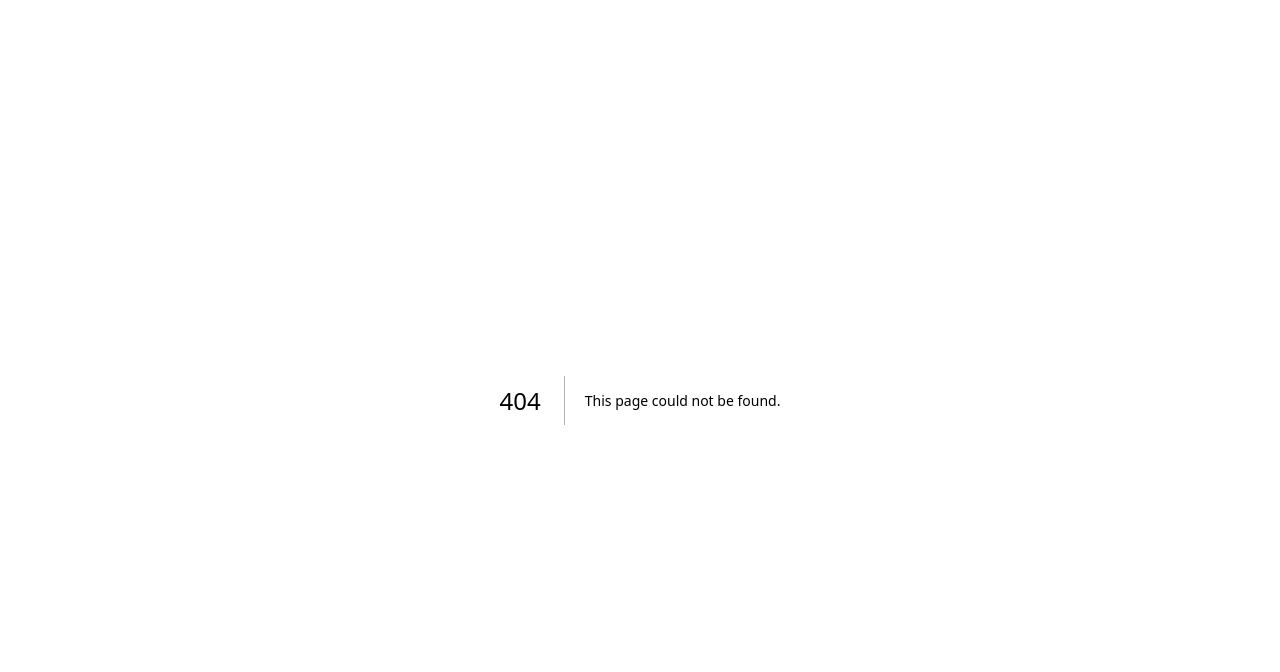
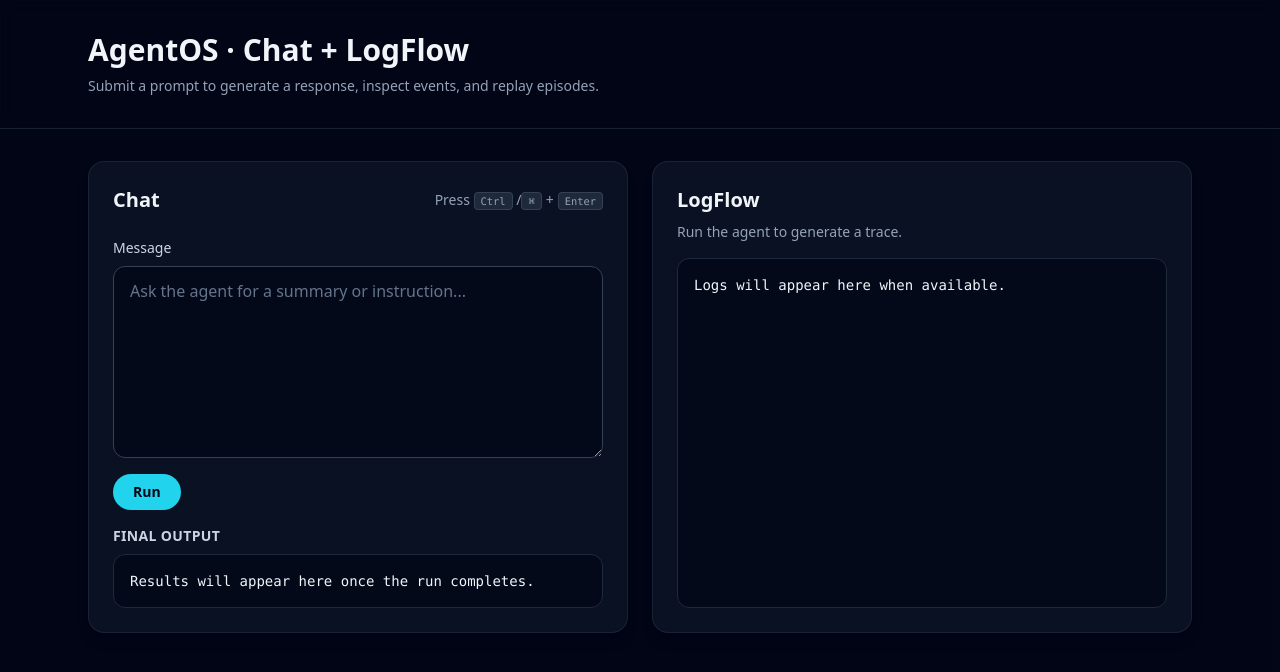
Before and after one commit to chaojiget/AOS, a Next.js app: page /run in a window 1280 px wide. Before the commit this address had no page. Shown: the top 672 px of the page. Built offline with nearby package versions, Linux system fonts and the light colour scheme.

Commit message:
Add Tailwind-styled run page with chat and log panels

```diff
--- /dev/null
+++ b/pages/_document.tsx
@@ -0,0 +1,32 @@
+import { Html, Head, Main, NextScript } from "next/document";
+
+export default function Document() {
+  return (
+    <Html lang="en">
+      <Head>
+        <script
+          dangerouslySetInnerHTML={{
+            __html: `
+              window.tailwind = window.tailwind || {};
+              window.tailwind.config = {
+                darkMode: "class",
+                theme: {
+                  extend: {
+                    fontFamily: {
+                      sans: ["Inter", "system-ui", "sans-serif"],
+                    },
+                  },
+                },
+              };
+            `,
+          }}
+        />
+        <script src="https://cdn.tailwindcss.com?plugins=typography"></script>
+      </Head>
+      <body className="bg-slate-950 text-slate-100">
+        <Main />
+        <NextScript />
+      </body>
+    </Html>
+  );
+}
--- /dev/null
+++ b/pages/run.tsx
@@ -0,0 +1,234 @@
+import { NextPage } from "next";
+import Head from "next/head";
+import type { FC, FormEvent } from "react";
+import { useCallback, useState } from "react";
+
+interface RunResponse {
+  trace_id: string;
+  result?: unknown;
+}
+
+interface ChatPanelProps {
+  message: string;
+  onMessageChange: (value: string) => void;
+  onRun: () => void;
+  isRunning: boolean;
+  status: string;
+  finalOutput: string;
+}
+
+interface LogFlowPanelProps {
+  traceId: string | null;
+  log: string;
+  isLoading: boolean;
+}
+
+const formatResult = (result: unknown): string => {
+  if (result === null || result === undefined) {
+    return "Result is empty.";
+  }
+
+  if (typeof result === "string") {
+    return result;
+  }
+
+  try {
+    return JSON.stringify(result, null, 2);
+  } catch (error) {
+    return String(result);
+  }
+};
+
+const ChatPanel: FC<ChatPanelProps> = ({
+  message,
+  onMessageChange,
+  onRun,
+  isRunning,
+  status,
+  finalOutput,
+}) => {
+  const handleSubmit = useCallback(
+    (event: FormEvent<HTMLFormElement>) => {
+      event.preventDefault();
+      onRun();
+    },
+    [onRun],
+  );
+
+  return (
+    <section className="flex flex-col gap-6 rounded-2xl border border-slate-800/80 bg-slate-900/70 p-6 shadow-lg">
+      <div className="flex flex-col gap-2 sm:flex-row sm:items-center sm:justify-between">
+        <h2 className="text-xl font-semibold text-slate-100">Chat</h2>
+        <p className="text-xs text-slate-400 sm:text-sm">
+          Press <kbd className="rounded border border-slate-700 bg-slate-800 px-1.5 py-0.5 font-mono text-[0.65rem]">Ctrl</kbd> /
+          <kbd className="rounded border border-slate-700 bg-slate-800 px-1.5 py-0.5 font-mono text-[0.65rem]">⌘</kbd>
+          <span className="px-1">+</span>
+          <kbd className="rounded border border-slate-700 bg-slate-800 px-1.5 py-0.5 font-mono text-[0.65rem]">Enter</kbd>
+        </p>
+      </div>
+      <form className="flex flex-1 flex-col gap-4" onSubmit={handleSubmit}>
+        <label className="flex flex-col gap-2 text-sm font-medium text-slate-300" htmlFor="message">
+          Message
+          <textarea
+            id="message"
+            placeholder="Ask the agent for a summary or instruction..."
+            value={message}
+            onChange={(event) => onMessageChange(event.target.value)}
+            onKeyDown={(event) => {
+              if (!isRunning && event.key === "Enter" && (event.metaKey || event.ctrlKey)) {
+                event.preventDefault();
+                onRun();
+              }
+            }}
+            className="min-h-[12rem] w-full resize-y rounded-xl border border-slate-700 bg-slate-950/70 px-4 py-3 text-base text-slate-100 placeholder:text-slate-500 focus:border-cyan-400 focus:outline-none focus:ring-2 focus:ring-cyan-400/30"
+          />
+        </label>
+        <div className="flex flex-wrap items-center gap-3">
+          <button
+            type="submit"
+            disabled={isRunning}
+            className="inline-flex items-center justify-center rounded-full bg-cyan-400 px-5 py-2 text-sm font-semibold text-slate-950 transition hover:bg-cyan-300 focus:outline-none focus:ring-2 focus:ring-cyan-200 disabled:cursor-not-allowed disabled:opacity-60"
+          >
+            {isRunning ? "Running..." : "Run"}
+          </button>
+          <span className="text-sm text-slate-400">{status}</span>
+        </div>
+        <div className="flex flex-col gap-2">
+          <h3 className="text-sm font-semibold uppercase tracking-wide text-slate-300">Final Output</h3>
+          <pre className="max-h-72 overflow-y-auto whitespace-pre-wrap rounded-xl border border-slate-800 bg-slate-950/70 p-4 text-sm text-slate-100">
+            {finalOutput || "Results will appear here once the run completes."}
+          </pre>
+        </div>
+      </form>
+    </section>
+  );
+};
+
+const LogFlowPanel: FC<LogFlowPanelProps> = ({ traceId, log, isLoading }) => {
+  return (
+    <section className="flex h-full flex-col gap-4 rounded-2xl border border-slate-800/80 bg-slate-900/70 p-6 shadow-lg">
+      <div className="flex flex-col gap-2">
+        <h2 className="text-xl font-semibold text-slate-100">LogFlow</h2>
+        <p className="text-xs text-slate-400 sm:text-sm">
+          {traceId ? (
+            <span>
+              trace_id: <code className="break-all text-cyan-300">{traceId}</code>
+            </span>
+          ) : (
+            "Run the agent to generate a trace."
+          )}
+        </p>
+      </div>
+      <pre className="max-h-[28rem] flex-1 overflow-y-auto whitespace-pre-wrap rounded-xl border border-slate-800 bg-slate-950/70 p-4 text-sm text-slate-100">
+        {isLoading ? "Loading episode log..." : log || "Logs will appear here when available."}
+      </pre>
+    </section>
+  );
+};
+
+const RunPage: NextPage = () => {
+  const [message, setMessage] = useState("");
+  const [isRunning, setIsRunning] = useState(false);
+  const [status, setStatus] = useState("");
+  const [finalOutput, setFinalOutput] = useState("");
+  const [traceId, setTraceId] = useState<string | null>(null);
+  const [log, setLog] = useState("");
+  const [isLogLoading, setIsLogLoading] = useState(false);
+
+  const handleRun = useCallback(async () => {
+    if (isRunning) {
+      return;
+    }
+    const prompt = message.trim();
+    setIsRunning(true);
+    setStatus("Running...");
+    setFinalOutput("");
+    setTraceId(null);
+    setLog("");
+    setIsLogLoading(false);
+
+    try {
+      const response = await fetch("/api/run", {
+        method: "POST",
+        headers: { "Content-Type": "application/json" },
+        body: JSON.stringify({ message: prompt }),
+      });
+
+      if (!response.ok) {
+        const error = await response.json().catch(() => undefined);
+        const message = typeof error?.message === "string" ? error.message : "Request failed";
+        throw new Error(message);
+      }
+
+      const data = (await response.json()) as RunResponse;
+      setStatus("Completed");
+      setTraceId(data.trace_id);
+      setFinalOutput(formatResult(data.result));
+
+      if (data.trace_id) {
+        setIsLogLoading(true);
+        try {
+          const episodeResponse = await fetch(`/api/episodes/${data.trace_id}`);
+          if (episodeResponse.ok) {
+            const episodeText = await episodeResponse.text();
+            const trimmedText = episodeText.trim();
+            setLog(trimmedText.length > 0 ? trimmedText : "Episode available but empty.");
+          } else {
+            setLog("Episode not available yet.");
+          }
+        } catch {
+          setLog("Failed to load episode log.");
+        } finally {
+          setIsLogLoading(false);
+        }
+      } else {
+        setLog("Trace id was not provided for this run.");
+      }
+    } catch (error) {
+      setStatus("Failed");
+      const message = error instanceof Error ? error.message : "Request failed";
+      setFinalOutput(message);
+      setLog("Run failed before episode log could be retrieved.");
+      setIsLogLoading(false);
+    } finally {
+      setIsRunning(false);
+    }
+  }, [isRunning, message]);
+
+  return (
+    <>
+      <Head>
+        <title>AgentOS · Run</title>
+        <meta
+          name="description"
+          content="Execute the AgentOS run loop, inspect the final output, and browse the LogFlow episode events."
+        />
+      </Head>
+      <div className="min-h-screen bg-slate-950/95 text-slate-100">
+        <header className="border-b border-slate-800/80 bg-slate-950/60 backdrop-blur">
+          <div className="mx-auto flex max-w-6xl flex-col gap-3 px-6 py-8 lg:flex-row lg:items-baseline lg:justify-between">
+            <div className="space-y-2">
+              <h1 className="text-3xl font-semibold">AgentOS · Chat + LogFlow</h1>
+              <p className="text-sm text-slate-400">
+                Submit a prompt to generate a response, inspect events, and replay episodes.
+              </p>
+            </div>
+          </div>
+        </header>
+        <main className="mx-auto grid w-full max-w-6xl flex-1 grid-cols-1 gap-6 px-6 py-8 lg:grid-cols-2">
+          <ChatPanel
+            message={message}
+            onMessageChange={setMessage}
+            onRun={handleRun}
+            isRunning={isRunning}
+            status={status}
+            finalOutput={finalOutput}
+          />
+          <LogFlowPanel traceId={traceId} log={log} isLoading={isLogLoading} />
+        </main>
+      </div>
+    </>
+  );
+};
+
+export default RunPage;
```
